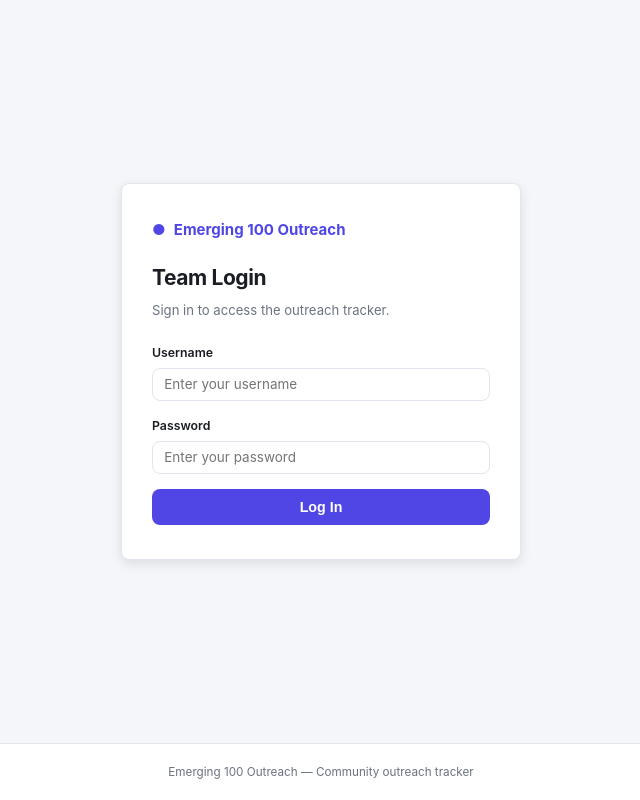
After one commit to sntimmons/donor-outreach-crm, a Flask app: page /login in a window 1280 px wide. The commit adds this page. Shown: the whole page, without its empty margins (319-959 px from the left). Run offline with Flask 3, Linux system fonts and the light colour scheme.

Commit message:
Add login gate, pipeline status, clean start, enhanced dashboard
- Remove all seed/dummy data; database starts empty on first run
- Add login system with /login and /logout routes; all app routes
  now require authentication via login_required decorator
- Credentials loaded from APP_USERNAME and APP_PASSWORD env vars
  (defaults: admin / password) to be set in Railway Variables
- Add 8-stage contact pipeline: New, Contacted, Interested,
  Follow Up Needed, Committed, Donated, Volunteered, Not Interested
- Migrate old status values (active/inactive/prospect) to pipeline
  values on startup for any existing databases
- Dashboard: add pipeline stage breakdown bar with clickable counts
  and a Follow Up Needed contacts panel for immediate action
- Contacts page: add pipeline status filter dropdown
- Contact form: replace old status options with full pipeline dropdown
- Add templates/login.html with clean branded login page
- Add logout button and logged-in username to navbar
- Add pipeline badge colors and login page styles to styles.css

Co-Authored-By: Claude Sonnet 4.6 <noreply@anthropic.com>

```diff
--- a/app.py
+++ b/app.py
@@ -2,10 +2,11 @@ import os
 import sqlite3
 import csv
 import io
+from functools import wraps
 from datetime import datetime, date, timedelta
 from flask import (
     Flask, render_template, request, redirect,
-    url_for, flash, g, Response
+    url_for, flash, g, Response, session
 )
 
 app = Flask(__name__)
@@ -13,6 +14,27 @@ app.config["SECRET_KEY"] = os.environ.get("SECRET_KEY", "dev-secret-change-in-pr
 
 DATABASE = os.environ.get("DATABASE_PATH", "crm.db")
 
+# ---------------------------------------------------------------------------
+# Login credentials — set APP_USERNAME and APP_PASSWORD in Railway Variables
+# ---------------------------------------------------------------------------
+
+APP_USERNAME = os.environ.get("APP_USERNAME", "admin")
+APP_PASSWORD = os.environ.get("APP_PASSWORD", "password")
+
+# ---------------------------------------------------------------------------
+# Pipeline status values (used in forms and templates)
+# ---------------------------------------------------------------------------
+
+PIPELINE_STATUSES = [
+    "New",
+    "Contacted",
+    "Interested",
+    "Follow Up Needed",
+    "Committed",
+    "Donated",
+    "Volunteered",
+    "Not Interested",
+]
 
 # ---------------------------------------------------------------------------
 # Database helpers
@@ -38,19 +60,21 @@ def init_db():
     db = sqlite3.connect(DATABASE)
     db.row_factory = sqlite3.Row
     db.execute("PRAGMA foreign_keys = ON")
+
+    # Create tables if they do not exist
     db.executescript("""
         CREATE TABLE IF NOT EXISTS contacts (
-            id          INTEGER PRIMARY KEY AUTOINCREMENT,
-            first_name  TEXT NOT NULL,
-            last_name   TEXT NOT NULL,
+            id           INTEGER PRIMARY KEY AUTOINCREMENT,
+            first_name   TEXT NOT NULL,
+            last_name    TEXT NOT NULL,
             contact_type TEXT NOT NULL CHECK(contact_type IN ('donor','volunteer')),
-            phone       TEXT,
-            email       TEXT,
+            phone        TEXT,
+            email        TEXT,
             organization TEXT,
-            status      TEXT DEFAULT 'active',
-            notes       TEXT,
-            created_at  TEXT DEFAULT (datetime('now')),
-            updated_at  TEXT DEFAULT (datetime('now'))
+            status       TEXT DEFAULT 'New',
+            notes        TEXT,
+            created_at   TEXT DEFAULT (datetime('now')),
+            updated_at   TEXT DEFAULT (datetime('now'))
         );
 
         CREATE TABLE IF NOT EXISTS outreach_logs (
@@ -68,45 +92,14 @@ def init_db():
     """)
     db.commit()
 
-    # Seed data — only insert if tables are empty
-    count = db.execute("SELECT COUNT(*) FROM contacts").fetchone()[0]
-    if count == 0:
-        today = date.today()
-        mon = today - timedelta(days=today.weekday())  # Monday this week
+    # Migrate old status values to pipeline values for any existing data
+    try:
+        db.execute("UPDATE contacts SET status = 'New' WHERE status IN ('active', 'prospect')")
+        db.execute("UPDATE contacts SET status = 'Not Interested' WHERE status = 'inactive'")
+        db.commit()
+    except Exception:
+        pass
 
-        contacts = [
-            ("Maria",   "Santos",   "donor",     "555-201-0001", "maria.santos@email.com",   "Community First",  "active", "Major donor, prefers email contact."),
-            ("James",   "Okafor",   "donor",     "555-201-0002", "james.okafor@email.com",   "Okafor Realty",    "active", "Annual giver, interested in capital campaign."),
-            ("Priya",   "Nair",     "volunteer", "555-201-0003", "priya.nair@email.com",     "",                 "active", "Available weekends. Great with outreach calls."),
-            ("Carlos",  "Rivera",   "donor",     "555-201-0004", "carlos.rivera@email.com",  "Rivera Law Group", "active", "Corporate sponsor. Contact Q4."),
-            ("Aisha",   "Johnson",  "volunteer", "555-201-0005", "aisha.johnson@email.com",  "",                 "active", "Team lead for Saturday events."),
-            ("Tom",     "Huang",    "donor",     "555-201-0006", "tom.huang@email.com",      "Huang Tech",       "active", "Mid-level donor, warm relationship."),
-            ("Sandra",  "Williams", "volunteer", "555-201-0007", "sandra.williams@email.com","",                 "active", ""),
-            ("Derek",   "Patel",    "donor",     "555-201-0008", "derek.patel@email.com",    "Patel Group",      "active", "Lapsed donor — needs re-engagement."),
-        ]
-        db.executemany(
-            "INSERT INTO contacts (first_name,last_name,contact_type,phone,email,organization,status,notes) VALUES (?,?,?,?,?,?,?,?)",
-            contacts
-        )
-
-        logs = [
-            (1, str(mon),                    "Alex Team",  "call",      "donated",          250.00, None,            "Pledged annual gift."),
-            (2, str(mon),                    "Alex Team",  "email",     "interested",          0,   str(mon + timedelta(days=7)), "Sent capital campaign overview."),
-            (3, str(mon + timedelta(days=1)),"Jordan Team","call",      "reached",             0,   None,            "Confirmed Saturday volunteer shift."),
-            (4, str(mon + timedelta(days=1)),"Alex Team",  "call",      "voicemail",           0,   str(mon + timedelta(days=3)), "Left voicemail about sponsorship."),
-            (5, str(mon + timedelta(days=2)),"Jordan Team","in_person", "volunteered",         0,   None,            "Attended Monday planning meeting."),
-            (6, str(mon + timedelta(days=2)),"Alex Team",  "email",     "donated",           100,   None,            "Online donation received."),
-            (7, str(mon + timedelta(days=3)),"Jordan Team","text",      "follow_up_needed",    0,   str(mon + timedelta(days=5)), "Interested in next event."),
-            (8, str(mon + timedelta(days=3)),"Alex Team",  "call",      "no_answer",           0,   str(mon + timedelta(days=7)), "Will retry next week."),
-            (1, str(mon - timedelta(days=8)),"Alex Team",  "email",     "donated",           500,   None,            "Year-end gift last week."),
-            (2, str(mon - timedelta(days=9)),"Alex Team",  "call",      "reached",             0,   str(mon - timedelta(days=2)), "Good conversation — follow up sent."),
-        ]
-        db.executemany(
-            "INSERT INTO outreach_logs (contact_id,outreach_date,team_member,method,outcome,donation_amount,follow_up_date,notes) VALUES (?,?,?,?,?,?,?,?)",
-            logs
-        )
-
-    db.commit()
     db.close()
 
 
@@ -115,6 +108,46 @@ def init_db():
 # ---------------------------------------------------------------------------
 
 init_db()
+
+
+# ---------------------------------------------------------------------------
+# Auth helpers
+# ---------------------------------------------------------------------------
+
+def login_required(f):
+    @wraps(f)
+    def decorated(*args, **kwargs):
+        if not session.get("logged_in"):
+            flash("Please log in to continue.", "error")
+            return redirect(url_for("login"))
+        return f(*args, **kwargs)
+    return decorated
+
+
+# ---------------------------------------------------------------------------
+# Login / Logout
+# ---------------------------------------------------------------------------
+
+@app.route("/login", methods=["GET", "POST"])
+def login():
+    if session.get("logged_in"):
+        return redirect(url_for("dashboard"))
+    if request.method == "POST":
+        username = request.form.get("username", "").strip()
+        password = request.form.get("password", "")
+        if username == APP_USERNAME and password == APP_PASSWORD:
+            session["logged_in"] = True
+            session["username"] = username
+            return redirect(url_for("dashboard"))
+        flash("Incorrect username or password. Please try again.", "error")
+    return render_template("login.html")
+
+
+@app.route("/logout")
+def logout():
+    session.clear()
+    flash("You have been logged out.", "success")
+    return redirect(url_for("login"))
 
 
 # ---------------------------------------------------------------------------
@@ -133,14 +166,15 @@ def week_bounds():
 # ---------------------------------------------------------------------------
 
 @app.route("/")
+@login_required
 def dashboard():
     db = get_db()
     week_start, week_end = week_bounds()
     today_str = str(date.today())
 
-    total_contacts  = db.execute("SELECT COUNT(*) FROM contacts").fetchone()[0]
-    total_donors    = db.execute("SELECT COUNT(*) FROM contacts WHERE contact_type='donor'").fetchone()[0]
-    total_volunteers= db.execute("SELECT COUNT(*) FROM contacts WHERE contact_type='volunteer'").fetchone()[0]
+    total_contacts   = db.execute("SELECT COUNT(*) FROM contacts").fetchone()[0]
+    total_donors     = db.execute("SELECT COUNT(*) FROM contacts WHERE contact_type='donor'").fetchone()[0]
+    total_volunteers = db.execute("SELECT COUNT(*) FROM contacts WHERE contact_type='volunteer'").fetchone()[0]
 
     attempts_week = db.execute(
         "SELECT COUNT(*) FROM outreach_logs WHERE outreach_date BETWEEN ? AND ?",
@@ -175,6 +209,21 @@ def dashboard():
         LIMIT 10
     """).fetchall()
 
+    # Contacts needing follow-up (pipeline status = Follow Up Needed)
+    followup_contacts = db.execute("""
+        SELECT * FROM contacts
+        WHERE status = 'Follow Up Needed'
+        ORDER BY updated_at ASC
+    """).fetchall()
+
+    # Contact counts by pipeline status
+    status_counts = db.execute("""
+        SELECT status, COUNT(*) as cnt
+        FROM contacts
+        GROUP BY status
+        ORDER BY cnt DESC
+    """).fetchall()
+
     return render_template("dashboard.html",
         total_contacts=total_contacts,
         total_donors=total_donors,
@@ -187,6 +236,8 @@ def dashboard():
         recent=recent,
         week_start=week_start,
         week_end=week_end,
+        followup_contacts=followup_contacts,
+        status_counts=status_counts,
     )
 
 
@@ -195,10 +246,12 @@ def dashboard():
 # ---------------------------------------------------------------------------
 
 @app.route("/contacts")
+@login_required
 def contacts():
     db = get_db()
-    q       = request.args.get("q", "").strip()
-    ctype   = request.args.get("type", "").strip()
+    q      = request.args.get("q", "").strip()
+    ctype  = request.args.get("type", "").strip()
+    status = request.args.get("status", "").strip()
 
     sql = "SELECT * FROM contacts WHERE 1=1"
     params = []
@@ -209,13 +262,19 @@ def contacts():
     if ctype in ("donor", "volunteer"):
         sql += " AND contact_type = ?"
         params.append(ctype)
+    if status:
+        sql += " AND status = ?"
+        params.append(status)
     sql += " ORDER BY last_name, first_name"
 
     rows = db.execute(sql, params).fetchall()
-    return render_template("contacts.html", contacts=rows, q=q, ctype=ctype)
+    return render_template("contacts.html",
+        contacts=rows, q=q, ctype=ctype, status=status,
+        pipeline_statuses=PIPELINE_STATUSES)
 
 
 @app.route("/contacts/new", methods=["GET", "POST"])
+@login_required
 def contact_new():
     if request.method == "POST":
         f = request.form
@@ -225,25 +284,27 @@ def contact_new():
         phone        = f.get("phone", "").strip()
         email        = f.get("email", "").strip()
         organization = f.get("organization", "").strip()
-        status       = f.get("status", "active")
+        status       = f.get("status", "New")
         notes        = f.get("notes", "").strip()
 
         if not first_name or not last_name:
             flash("First name and last name are required.", "error")
-            return render_template("contact_form.html", contact=f, action="new")
+            return render_template("contact_form.html", contact=f, action="new",
+                                   pipeline_statuses=PIPELINE_STATUSES)
 
         db = get_db()
-        # Duplicate check
         if email:
             dup = db.execute("SELECT id FROM contacts WHERE email = ?", (email,)).fetchone()
             if dup:
                 flash("A contact with that email already exists.", "error")
-                return render_template("contact_form.html", contact=f, action="new")
+                return render_template("contact_form.html", contact=f, action="new",
+                                       pipeline_statuses=PIPELINE_STATUSES)
         if phone:
             dup = db.execute("SELECT id FROM contacts WHERE phone = ?", (phone,)).fetchone()
             if dup:
                 flash("A contact with that phone number already exists.", "error")
-                return render_template("contact_form.html", contact=f, action="new")
+                return render_template("contact_form.html", contact=f, action="new",
+                                       pipeline_statuses=PIPELINE_STATUSES)
 
         db.execute(
             "INSERT INTO contacts (first_name,last_name,contact_type,phone,email,organization,status,notes) VALUES (?,?,?,?,?,?,?,?)",
@@ -253,10 +314,12 @@ def contact_new():
         flash(f"{first_name} {last_name} added successfully.", "success")
         return redirect(url_for("contacts"))
 
-    return render_template("contact_form.html", contact={}, action="new")
+    return render_template("contact_form.html", contact={}, action="new",
+                           pipeline_statuses=PIPELINE_STATUSES)
 
 
 @app.route("/contacts/<int:cid>/edit", methods=["GET", "POST"])
+@login_required
 def contact_edit(cid):
     db = get_db()
     contact = db.execute("SELECT * FROM contacts WHERE id=?", (cid,)).fetchone()
@@ -272,24 +335,26 @@ def contact_edit(cid):
         phone        = f.get("phone", "").strip()
         email        = f.get("email", "").strip()
         organization = f.get("organization", "").strip()
-        status       = f.get("status", "active")
+        status       = f.get("status", "New")
         notes        = f.get("notes", "").strip()
 
         if not first_name or not last_name:
             flash("First name and last name are required.", "error")
-            return render_template("contact_form.html", contact=f, action="edit", cid=cid)
+            return render_template("contact_form.html", contact=f, action="edit", cid=cid,
+                                   pipeline_statuses=PIPELINE_STATUSES)
 
-        # Duplicate check (exclude self)
         if email:
             dup = db.execute("SELECT id FROM contacts WHERE email=? AND id!=?", (email, cid)).fetchone()
             if dup:
                 flash("Another contact with that email already exists.", "error")
-                return render_template("contact_form.html", contact=f, action="edit", cid=cid)
+                return render_template("contact_form.html", contact=f, action="edit", cid=cid,
+                                       pipeline_statuses=PIPELINE_STATUSES)
         if phone:
             dup = db.execute("SELECT id FROM contacts WHERE phone=? AND id!=?", (phone, cid)).fetchone()
             if dup:
                 flash("Another contact with that phone already exists.", "error")
-                return render_template("contact_form.html", contact=f, action="edit", cid=cid)
+                return render_template("contact_form.html", contact=f, action="edit", cid=cid,
+                                       pipeline_statuses=PIPELINE_STATUSES)
 
         db.execute("""
             UPDATE contacts SET first_name=?,last_name=?,contact_type=?,phone=?,email=?,
@@ -299,10 +364,12 @@ def contact_edit(cid):
         flash("Contact updated.", "success")
         return redirect(url_for("contact_detail", cid=cid))
 
-    return render_template("contact_form.html", contact=contact, action="edit", cid=cid)
+    return render_template("contact_form.html", contact=contact, action="edit", cid=cid,
+                           pipeline_statuses=PIPELINE_STATUSES)
 
 
 @app.route("/contacts/<int:cid>")
+@login_required
 def contact_detail(cid):
     db = get_db()
     contact = db.execute("SELECT * FROM contacts WHERE id=?", (cid,)).fetchone()
@@ -317,6 +384,7 @@ def contact_detail(cid):
 
 
 @app.route("/contacts/<int:cid>/delete", methods=["POST"])
+@login_required
 def contact_delete(cid):
     db = get_db()
     contact = db.execute("SELECT * FROM contacts WHERE id=?", (cid,)).fetchone()
@@ -332,6 +400,7 @@ def contact_delete(cid):
 # ---------------------------------------------------------------------------
 
 @app.route("/outreach")
+@login_required
 def outreach_logs():
     db = get_db()
     logs = db.execute("""
@@ -345,9 +414,12 @@ def outreach_logs():
 
 @app.route("/outreach/new", methods=["GET", "POST"])
 @app.route("/contacts/<int:cid>/outreach/new", methods=["GET", "POST"])
+@login_required
 def outreach_new(cid=None):
     db = get_db()
-    contacts_list = db.execute("SELECT id, first_name || ' ' || last_name AS name FROM contacts ORDER BY last_name").fetchall()
+    contacts_list = db.execute(
+        "SELECT id, first_name || ' ' || last_name AS name FROM contacts ORDER BY last_name"
+    ).fetchall()
 
     if request.method == "POST":
         f = request.form
@@ -397,6 +469,7 @@ def outreach_new(cid=None):
 # ---------------------------------------------------------------------------
 
 @app.route("/report")
+@login_required
 def weekly_report():
     db = get_db()
     week_start, week_end = week_bounds()
@@ -467,6 +540,7 @@ def weekly_report():
 # ---------------------------------------------------------------------------
 
 @app.route("/export/contacts")
+@login_required
 def export_contacts():
     db = get_db()
     rows = db.execute("SELECT * FROM contacts ORDER BY last_name, first_name").fetchall()
@@ -480,6 +554,7 @@ def export_contacts():
 
 
 @app.route("/export/outreach")
+@login_required
 def export_outreach():
     db = get_db()
     rows = db.execute("""
@@ -498,6 +573,7 @@ def export_outreach():
 
 
 @app.route("/export/weekly")
+@login_required
 def export_weekly():
     db = get_db()
     week_start, week_end = week_bounds()
@@ -523,6 +599,7 @@ def export_weekly():
 # ---------------------------------------------------------------------------
 
 @app.route("/how-to-use")
+@login_required
 def how_to_use():
     return render_template("how_to_use.html")
 
--- a/static/styles.css
+++ b/static/styles.css
@@ -379,6 +379,114 @@ a:hover { text-decoration: underline; }
 .dashboard-links { display: flex; gap: 0.75rem; margin-top: 1.5rem; flex-wrap: wrap; }
 .footer { text-align: center; padding: 1.25rem; font-size: 0.78rem; color: var(--muted); border-top: 1px solid var(--border); background: var(--surface); }
 
+/* ---------- Navbar right (logout) ---------- */
+.navbar { justify-content: flex-start; }
+.nav-right {
+  margin-left: auto;
+  display: flex;
+  align-items: center;
+  gap: 0.75rem;
+}
+.nav-user {
+  font-size: 0.8rem;
+  color: var(--muted);
+  font-weight: 500;
+}
+.btn-sm { padding: 0.3rem 0.75rem; font-size: 0.8rem; }
+
+/* ---------- Pipeline stage bar (dashboard) ---------- */
+.pipeline-bar {
+  display: flex;
+  flex-wrap: wrap;
+  gap: 0.5rem;
+  margin-bottom: 1.75rem;
+}
+.pipeline-stage {
+  display: flex;
+  flex-direction: column;
+  align-items: center;
+  padding: 0.6rem 1rem;
+  border-radius: var(--radius);
+  border: 1px solid var(--border);
+  background: var(--surface);
+  text-decoration: none;
+  min-width: 90px;
+  transition: box-shadow .15s, border-color .15s;
+  box-shadow: var(--shadow);
+}
+.pipeline-stage:hover { box-shadow: var(--shadow-md); border-color: var(--primary); text-decoration: none; }
+.pipeline-count { font-size: 1.5rem; font-weight: 800; line-height: 1; }
+.pipeline-label { font-size: 0.7rem; text-transform: uppercase; letter-spacing: 0.4px; font-weight: 600; color: var(--muted); margin-top: 0.2rem; text-align: center; }
+
+.pipeline-new              { border-left: 3px solid #94a3b8; }
+.pipeline-contacted        { border-left: 3px solid var(--blue); }
+.pipeline-interested       { border-left: 3px solid var(--orange); }
+.pipeline-follow-up-needed { border-left: 3px solid var(--red); }
+.pipeline-committed        { border-left: 3px solid var(--purple); }
+.pipeline-donated          { border-left: 3px solid var(--gold); }
+.pipeline-volunteered      { border-left: 3px solid var(--green); }
+.pipeline-not-interested   { border-left: 3px solid #9ca3af; }
+
+/* ---------- Pipeline status badges ---------- */
+.badge-status-New              { background: #f1f5f9; color: #475569; }
+.badge-status-Contacted        { background: #dbeafe; color: #1e40af; }
+.badge-status-Interested       { background: #fef3c7; color: #92400e; }
+.badge-status-Follow\ Up\ Needed { background: #ffedd5; color: #9a3412; }
+.badge-status-Committed        { background: #ede9fe; color: #5b21b6; }
+.badge-status-Donated          { background: #fefce8; color: #713f12; }
+.badge-status-Volunteered      { background: #d1fae5; color: #065f46; }
+.badge-status-Not\ Interested  { background: #f3f4f6; color: #6b7280; }
+/* Fallback for any unrecognised status */
+.badge-status-active   { background: #d1fae5; color: #065f46; }
+.badge-status-inactive { background: #f3f4f6; color: #6b7280; }
+.badge-status-prospect { background: #fef3c7; color: #92400e; }
+
+/* ---------- count-badge-orange ---------- */
+.count-badge-orange { background: var(--orange); }
+
+/* ---------- Login page ---------- */
+.login-body {
+  background: var(--bg);
+  display: flex;
+  flex-direction: column;
+  min-height: 100vh;
+}
+.login-wrapper {
+  flex: 1;
+  display: flex;
+  align-items: center;
+  justify-content: center;
+  padding: 2rem 1rem;
+}
+.login-card {
+  background: var(--surface);
+  border: 1px solid var(--border);
+  border-radius: var(--radius);
+  box-shadow: var(--shadow-md);
+  padding: 2.25rem 2rem;
+  width: 100%;
+  max-width: 400px;
+}
+.login-brand {
+  font-size: 1rem;
+  font-weight: 700;
+  color: var(--primary);
+  margin-bottom: 1.25rem;
+}
+.login-dot { margin-right: 0.3rem; }
+.login-title {
+  font-size: 1.4rem;
+  font-weight: 700;
+  letter-spacing: -0.4px;
+  margin-bottom: 0.35rem;
+}
+.login-subtitle {
+  font-size: 0.875rem;
+  color: var(--muted);
+  margin-bottom: 1.5rem;
+}
+.login-submit { width: 100%; justify-content: center; padding: 0.6rem 1rem; font-size: 0.95rem; }
+
 /* ---------- Field hints (outreach form) ---------- */
 .field-hint {
   display: block;
--- a/templates/base.html
+++ b/templates/base.html
@@ -18,6 +18,12 @@
       <li><a href="{{ url_for('weekly_report') }}" {% if request.endpoint == 'weekly_report' %}class="active"{% endif %}>Weekly Report</a></li>
       <li><a href="{{ url_for('how_to_use') }}" {% if request.endpoint == 'how_to_use' %}class="active"{% endif %}>How to Use</a></li>
     </ul>
+    <div class="nav-right">
+      {% if session.get('logged_in') %}
+        <span class="nav-user">{{ session.get('username', '') }}</span>
+        <a href="{{ url_for('logout') }}" class="btn btn-ghost btn-sm">Log Out</a>
+      {% endif %}
+    </div>
   </nav>
 
   <div class="container">
--- /dev/null
+++ b/templates/login.html
@@ -0,0 +1,53 @@
+<!DOCTYPE html>
+<html lang="en">
+<head>
+  <meta charset="UTF-8" />
+  <meta name="viewport" content="width=device-width, initial-scale=1.0" />
+  <title>Log In — Emerging 100 Outreach</title>
+  <link rel="stylesheet" href="{{ url_for('static', filename='styles.css') }}" />
+</head>
+<body class="login-body">
+
+  <div class="login-wrapper">
+    <div class="login-card">
+
+      <div class="login-brand">
+        <span class="login-dot">&#9679;</span>
+        Emerging 100 Outreach
+      </div>
+      <h1 class="login-title">Team Login</h1>
+      <p class="login-subtitle">Sign in to access the outreach tracker.</p>
+
+      {% with messages = get_flashed_messages(with_categories=true) %}
+        {% if messages %}
+          <div class="flash-messages">
+            {% for category, message in messages %}
+              <div class="flash flash-{{ category }}">{{ message }}</div>
+            {% endfor %}
+          </div>
+        {% endif %}
+      {% endwith %}
+
+      <form method="post" action="{{ url_for('login') }}">
+        <div class="form-group">
+          <label for="username">Username</label>
+          <input type="text" id="username" name="username" required
+                 autocomplete="username" placeholder="Enter your username" />
+        </div>
+        <div class="form-group">
+          <label for="password">Password</label>
+          <input type="password" id="password" name="password" required
+                 autocomplete="current-password" placeholder="Enter your password" />
+        </div>
+        <button type="submit" class="btn btn-primary login-submit">Log In</button>
+      </form>
+
+    </div>
+  </div>
+
+  <footer class="footer">
+    <p>Emerging 100 Outreach &mdash; Community outreach tracker</p>
+  </footer>
+
+</body>
+</html>
```
Also changed, not shown: templates/contact_form.html (+5 -5 lines), templates/contacts.html (+7 -1 lines), templates/dashboard.html (+50 -0 lines).
